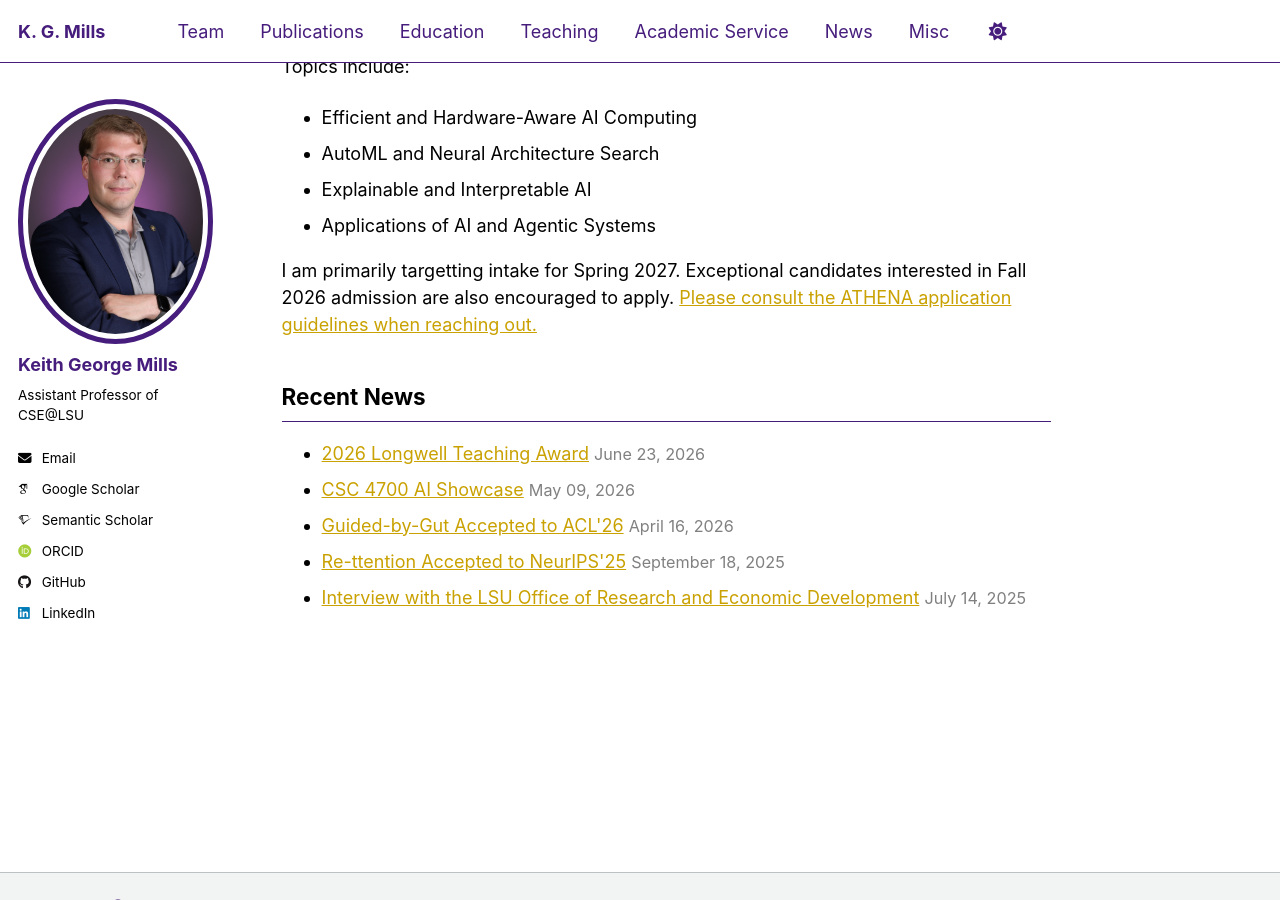
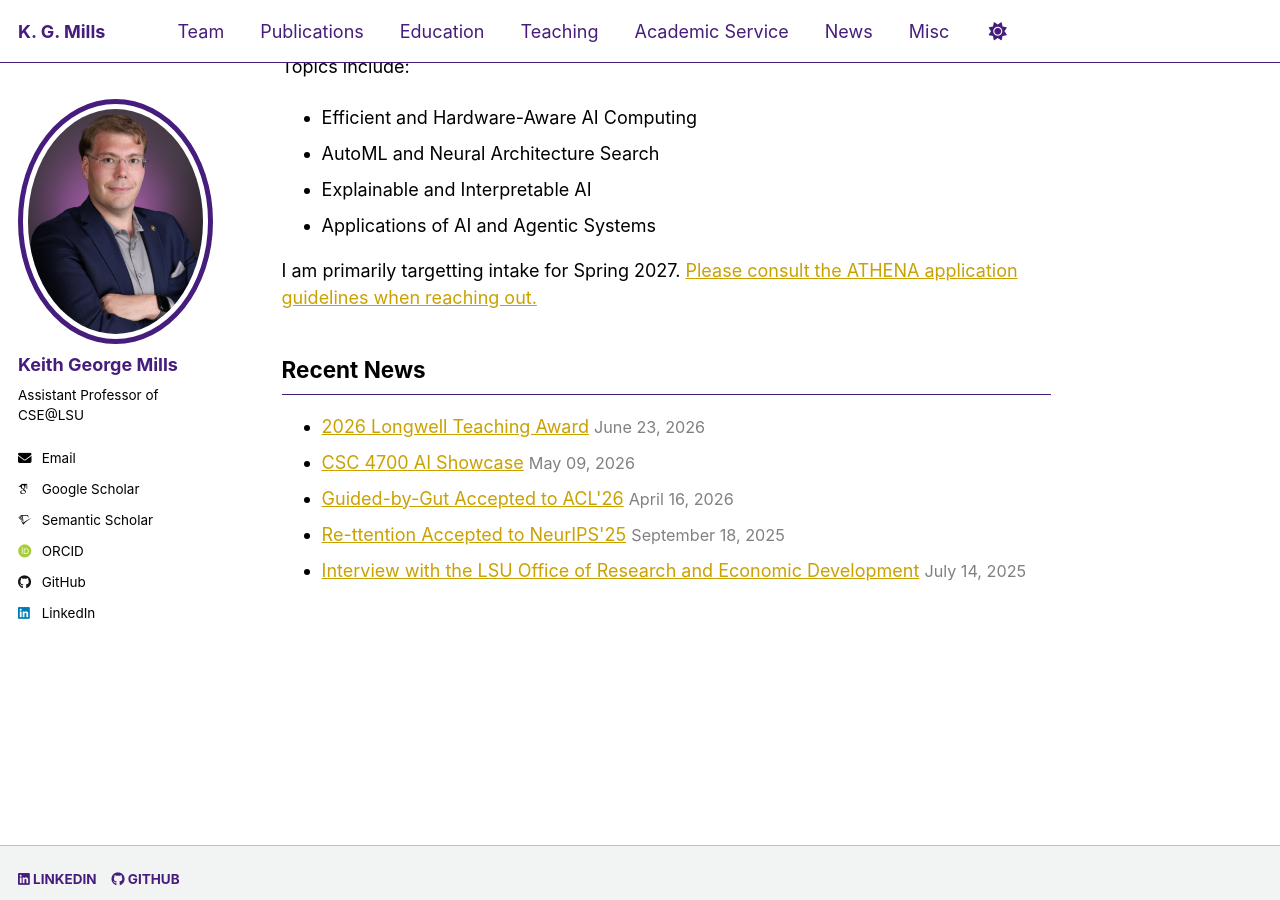
Before and after one commit to kgmills/kgmills.github.io, a Jekyll site: the page built from _pages/about.md, in a window 1280 px wide and 900 px high, scrolled down 735 px. Built offline with Jekyll 4.4.1, drawn with Linux system fonts in a browser that asks for light colours; some web fonts are replaced; a script that is not in the unit is left out.

Commit message:
Fall 2026 application has passed

```diff
--- a/_pages/about.md
+++ b/_pages/about.md
@@ -22,7 +22,7 @@
 * Explainable and Interpretable AI
 * Applications of AI and Agentic Systems
 
-I am primarily targetting intake for Spring 2027. Exceptional candidates interested in Fall 2026 admission are also encouraged to apply. <a href="assets/recruiting/athena_hiring.pdf">Please consult the ATHENA application guidelines when reaching out.</a>
+I am primarily targetting intake for Spring 2027. <a href="assets/recruiting/athena_hiring.pdf">Please consult the ATHENA application guidelines when reaching out.</a>
 
 
 ## Recent News
```
